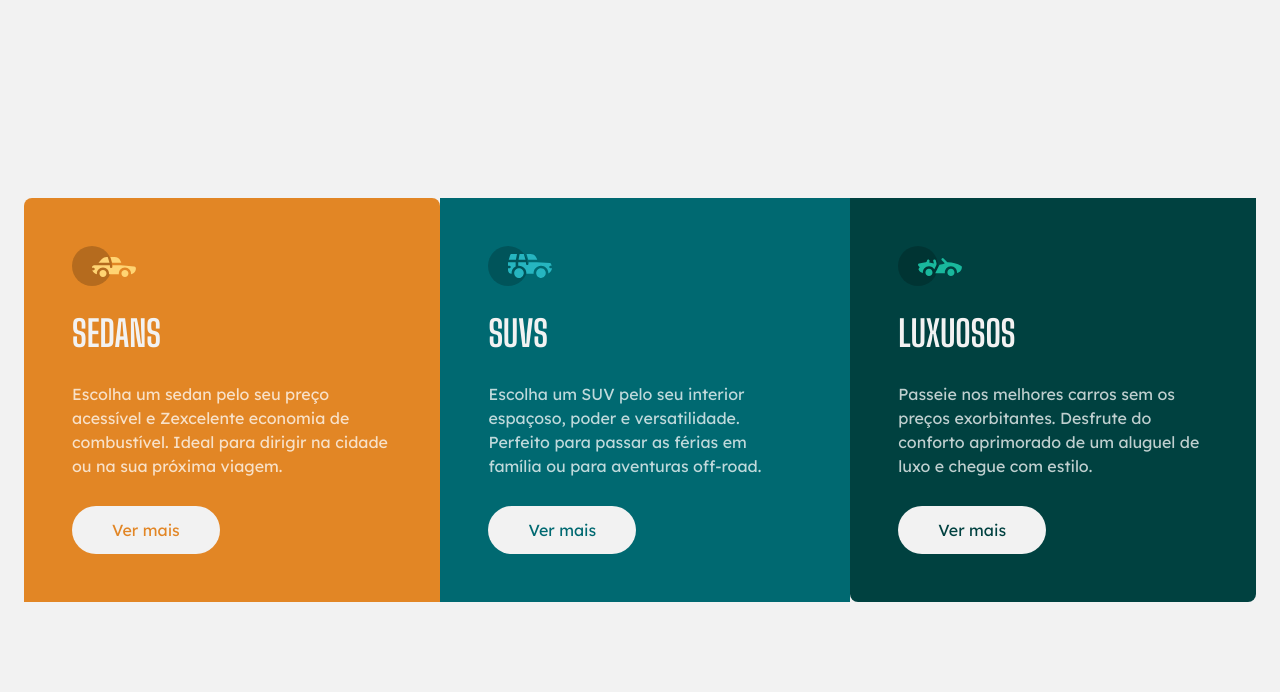
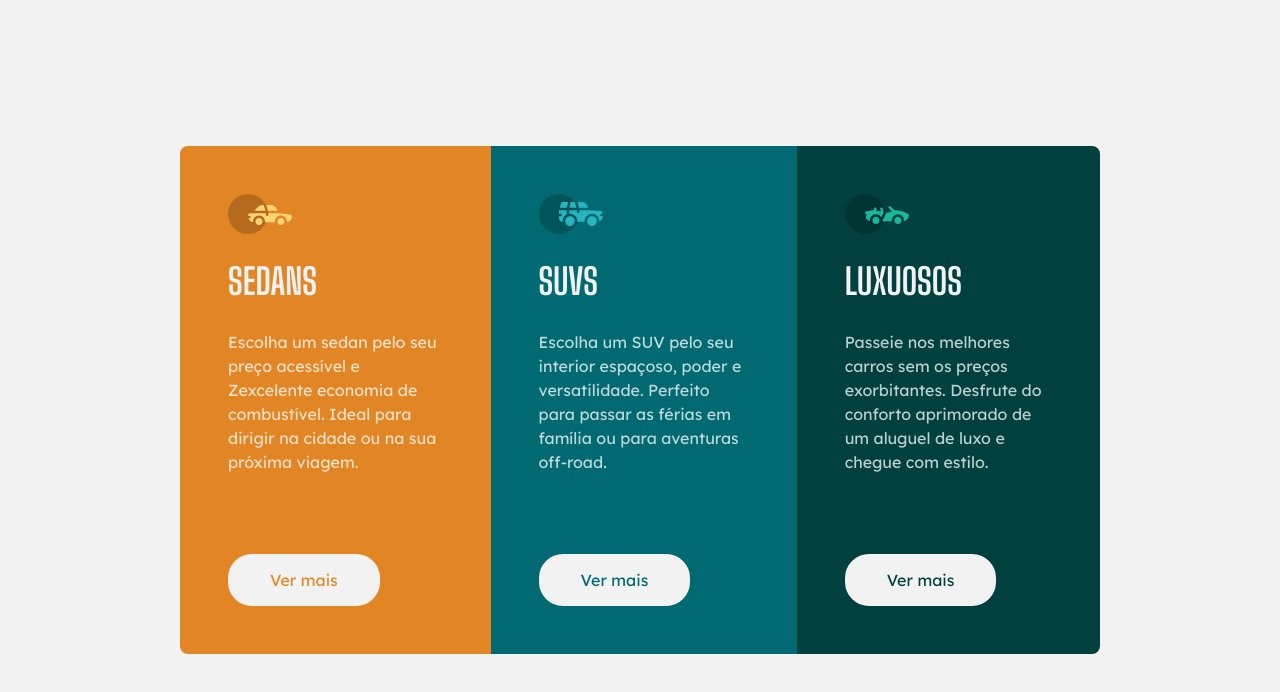
Before and after one commit to Vinicius168/PROJETO-CARROS, a React (Vite) app: page / in a window 1280 px wide. Shown: the top 692 px of the page. Built offline with nearby package versions, Linux system fonts and the light colour scheme.

Commit message:
segundo e ultimo commit da responsividade

```diff
--- a/src/App.jsx
+++ b/src/App.jsx
@@ -5,26 +5,26 @@ import iconLuxury from "./assets/icon-luxury.svg"
 export default function App() {
   return (
     <main className="min-h-svh bg-offwhitebg py-20 px-6 antialiased lg:flex justify-center items-center">
-      <section className="lg:flex">
-        <div className="bg-orange p-12 rounded-t-lg">
+      <section className="lg:flex max-w-[920px]">
+        <div className="bg-orange p-12 max-lg:rounded-t-lg lg:rounded-l-lg">
           <img src={iconSedans} alt="icone do sedan" className="mb-7"/>
           <h2 className="font-shoulders mb-7 uppercase text-4xl font-bold text-offwhitebg">Sedans</h2>
-          <p className="font-lexend mb-7 text-offwhite">Escolha um sedan pelo seu preço acessível e Zexcelente economia de combustível. Ideal para dirigir na cidade ou na sua próxima viagem.</p>
-          <a className="font-lexend bg-offwhitebg block px-10 py-3 w-fit rounded-3xl text-orange" href="https://www.webmotors.com.br/sedans?idcmp=s08%3Ac13%3A3ea9720bc8b644d8a93f04b278d48332&gclsrc=aw.ds&gad_source=1&gclid=Cj0KCQjwk6SwBhDPARIsAJ59Gwf13fIvwM3nKcmKTJpzkqHcvGRCHlXP249zOXIHYLYi5x6O-DvsP1saAkTsEALw_wcB" target="_blank">Ver mais</a>
+          <p className="font-lexend mb-7 text-offwhite lg:mb-20">Escolha um sedan pelo seu preço acessível e Zexcelente economia de combustível. Ideal para dirigir na cidade ou na sua próxima viagem.</p>
+          <a className="font-lexend bg-offwhitebg block px-10 py-3 w-fit rounded-3xl text-orange border-2 border-offwhitebg hover:bg-orange hover:text-offwhitebg" href="https://www.webmotors.com.br/sedans?idcmp=s08%3Ac13%3A3ea9720bc8b644d8a93f04b278d48332&gclsrc=aw.ds&gad_source=1&gclid=Cj0KCQjwk6SwBhDPARIsAJ59Gwf13fIvwM3nKcmKTJpzkqHcvGRCHlXP249zOXIHYLYi5x6O-DvsP1saAkTsEALw_wcB" target="_blank">Ver mais</a>
         </div>
 
         <div className="bg-green p-12">
           <img src={iconSuvs} alt="icone dos SUVS" className="mb-7"/>
           <h2 className="font-shoulders mb-7 uppercase text-4xl font-bold text-offwhitebg">SUVs</h2>
-          <p className="font-lexend mb-7 text-offwhite">Escolha um SUV pelo seu interior espaçoso, poder e versatilidade. Perfeito para passar as férias em família ou para aventuras off-road.</p>
-          <a className="font-lexend bg-offwhitebg block px-10 py-3 w-fit rounded-3xl text-green" href="https://www.webmotors.com.br/suvs?idcmp=s08%3Ac13%3Acc5557bdc18f4ebb8d2de994389066c7&gclsrc=aw.ds&gad_source=1&gclid=Cj0KCQjwk6SwBhDPARIsAJ59GweBS9OxZmirDahwTdFyQhAq0SRNoG5erDFikLcdUdR_FMNRWjj8ymYaAiusEALw_wcB" target="_blank">Ver mais</a>
+          <p className="font-lexend mb-7 text-offwhite lg:mb-20">Escolha um SUV pelo seu interior espaçoso, poder e versatilidade. Perfeito para passar as férias em família ou para aventuras off-road.</p>
+          <a className="font-lexend bg-offwhitebg block px-10 py-3 w-fit rounded-3xl text-green border-2 border-offwhitebg hover:bg-green hover:text-offwhitebg" href="https://www.webmotors.com.br/suvs?idcmp=s08%3Ac13%3Acc5557bdc18f4ebb8d2de994389066c7&gclsrc=aw.ds&gad_source=1&gclid=Cj0KCQjwk6SwBhDPARIsAJ59GweBS9OxZmirDahwTdFyQhAq0SRNoG5erDFikLcdUdR_FMNRWjj8ymYaAiusEALw_wcB" target="_blank">Ver mais</a>
         </div>
 
-        <div className="bg-dark-green p-12 rounded-b-lg">
+        <div className="bg-dark-green p-12 max-lg:rounded-b-lg lg: rounded-r-lg">
           <img src={iconLuxury} alt="icone do luxury" className="mb-7"/>
           <h2 className="font-shoulders mb-7 uppercase text-4xl font-bold text-offwhitebg">Luxuosos</h2>
-          <p className="font-lexend mb-7 text-offwhite">Passeie nos melhores carros sem os preços exorbitantes. Desfrute do conforto aprimorado de um aluguel de luxo e chegue com estilo.</p>
-          <a className="font-lexend bg-offwhitebg block px-10 py-3 w-fit rounded-3xl text-dark-green" href="https://www.webmotors.com.br/carros-de-luxo" target="_blank">Ver mais</a>
+          <p className="font-lexend mb-7 text-offwhite lg:mb-20">Passeie nos melhores carros sem os preços exorbitantes. Desfrute do conforto aprimorado de um aluguel de luxo e chegue com estilo.</p>
+          <a className="font-lexend bg-offwhitebg block px-10 py-3 w-fit rounded-3xl text-dark-green border-2 border-offwhitebg hover:bg-dark-green hover:text-offwhitebg" href="https://www.webmotors.com.br/carros-de-luxo" target="_blank">Ver mais</a>
         </div>
       </section>
     </main>
```
